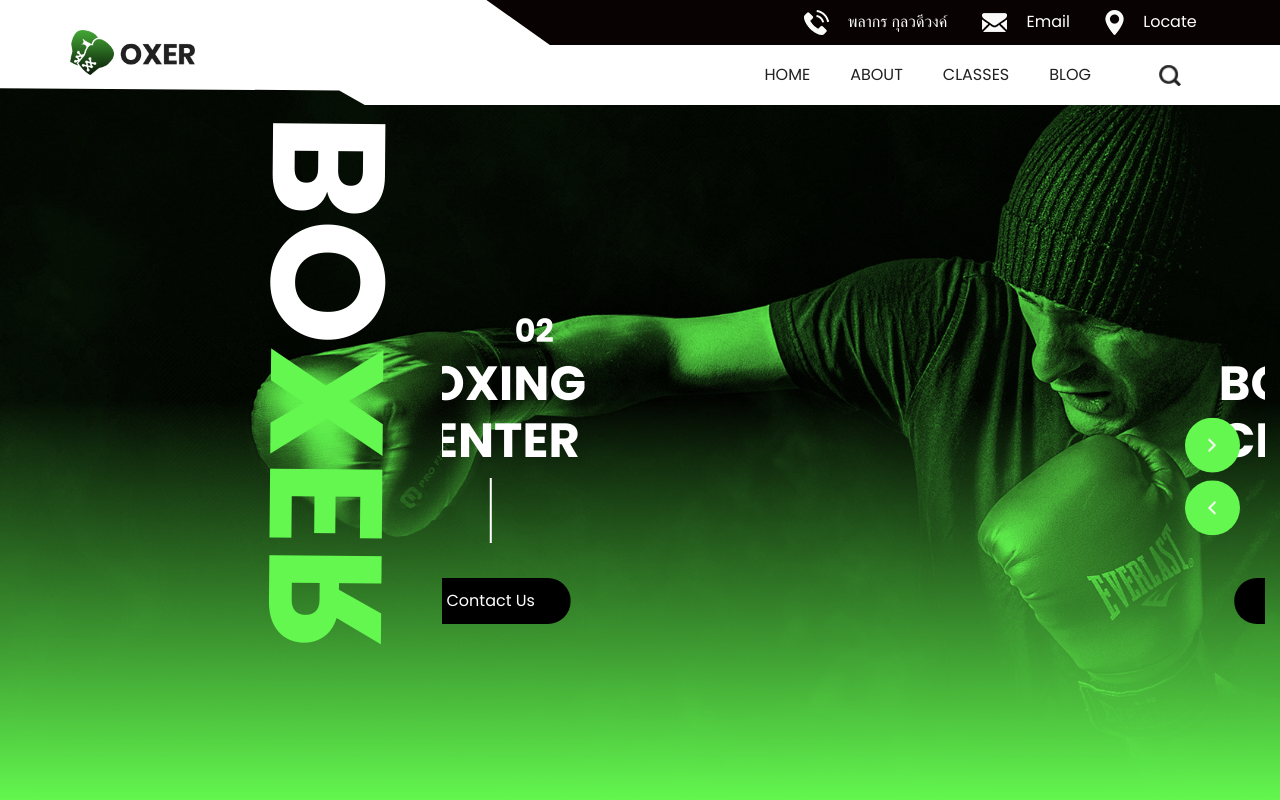
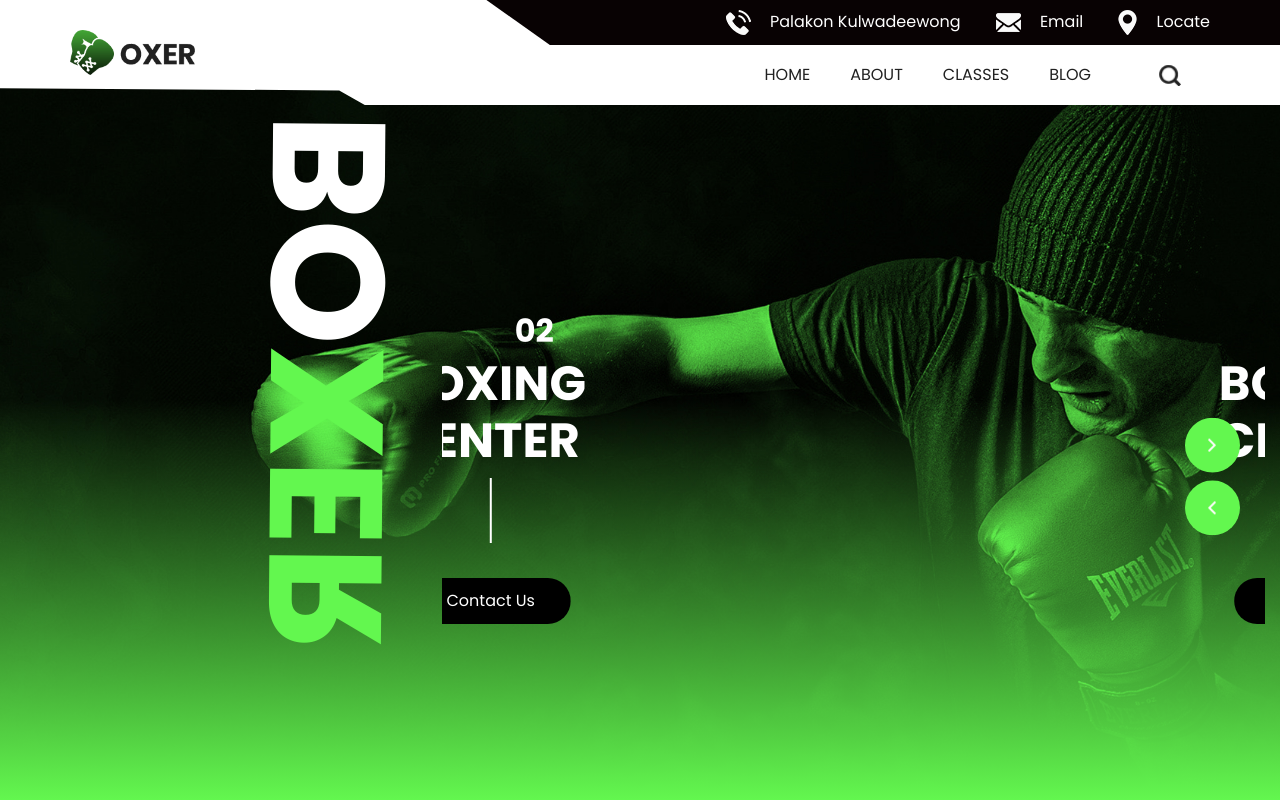
Before and after one commit to 66024996/66024996, a plain HTML site: page index.html in a window 1280 px wide. Shown: the top 800 px of the page. Drawn offline with nearby package versions, Linux system fonts and the light colour scheme; some packages are replaced by stand-ins of ours; a web font is replaced by a local one.

Commit message:
Added student name

```diff
--- a/index.html
+++ b/index.html
@@ -43,7 +43,7 @@
                 <li class="">
                   <a class="" href="">
                     <img src="images/telephone.png" alt="" />
-                    <span>พลากร กุลวดีวงค์</span>
+                    <span>Palakon Kulwadeewong</span>
                   </a>
                 </li>
                 <li class="">
```
